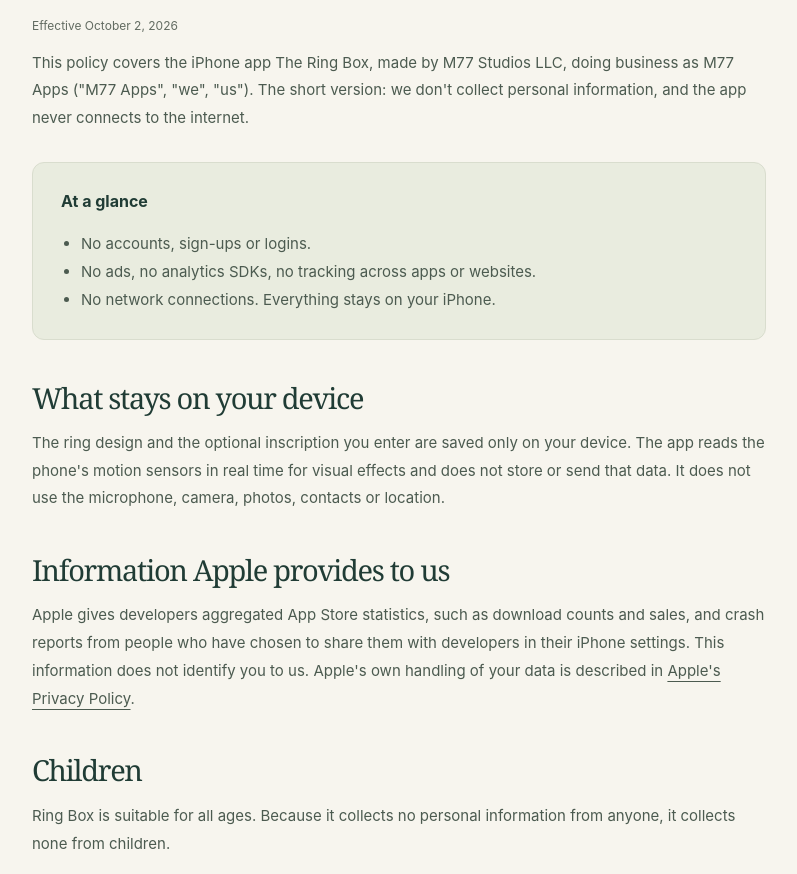
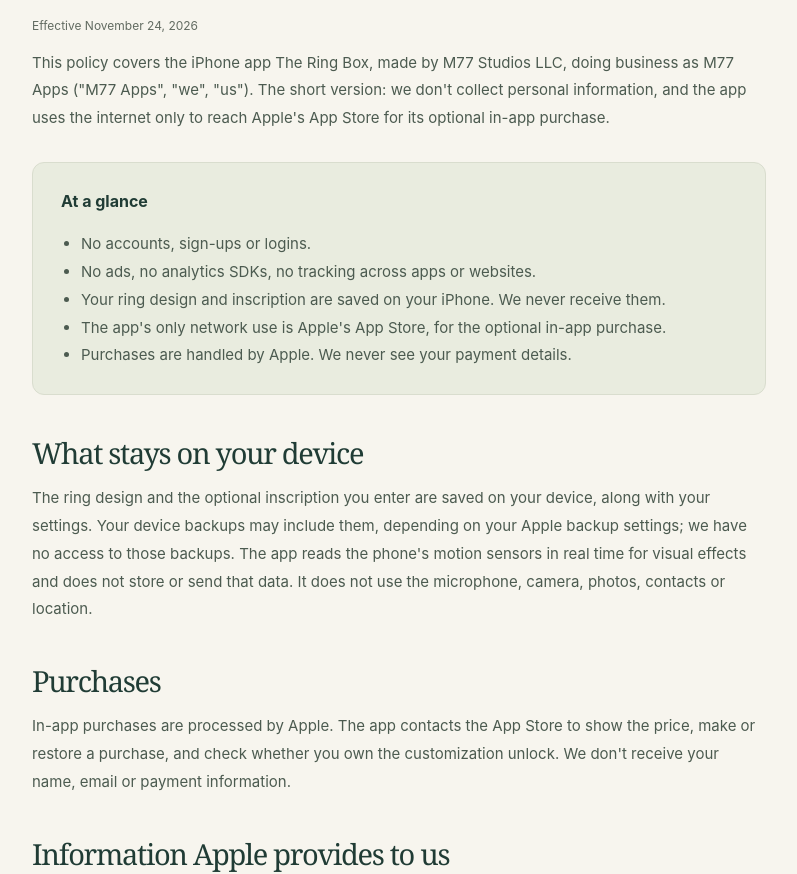
Before and after one commit to m77apps7/m77apps-site, a plain HTML site: page ringbox/privacy/index.html in a window 1280 px wide. Shown: the part 290-1164 px from the top of the page, without its empty margins (241-1038 px from the left). Drawn offline with Linux system fonts and the light colour scheme.

Commit message:
Ring Box privacy policy: purchases, App Store network use, backups (t-316)
Co-Authored-By: Claude Opus 5.5 <noreply@anthropic.com>

```diff
--- a/ringbox/privacy/index.html
+++ b/ringbox/privacy/index.html
@@ -4,46 +4,51 @@
 <meta charset="utf-8">
 <meta name="viewport" content="width=device-width, initial-scale=1">
 <title>The Ring Box Privacy Policy · M77 Apps</title>
-<meta name="description" content="Privacy policy for The Ring Box, the proposal app for iPhone: your ring design and inscription stay on your phone and are never uploaded.">
+<meta name="description" content="Privacy policy for The Ring Box, the proposal app for iPhone: your ring design and inscription stay on your phone, and we never receive them.">
 <link rel="canonical" href="https://m77apps.com/ringbox/privacy/">
-<meta property="og:type" content="website"><meta property="og:site_name" content="M77 Apps"><meta property="og:title" content="The Ring Box Privacy Policy"><meta property="og:description" content="Privacy policy for The Ring Box, the proposal app for iPhone: your ring design and inscription stay on your phone and are never uploaded."><meta property="og:url" content="https://m77apps.com/ringbox/privacy/"><meta property="og:image" content="https://m77apps.com/images/the-ring-box-website-hero.jpg"><meta property="og:image:width" content="1536"><meta property="og:image:height" content="1024"><meta property="og:image:alt" content="Marketing mockup of The Ring Box, a digital proposal ring box, on an open foldable iPhone"><meta name="twitter:card" content="summary_large_image">
-<script type="application/ld+json">{"@context":"https://schema.org","@type":"WebPage","name":"The Ring Box Privacy Policy","description":"Privacy policy for The Ring Box, the proposal app for iPhone: your ring design and inscription stay on your phone and are never uploaded.","url":"https://m77apps.com/ringbox/privacy/","inLanguage":"en","about":{"@type":"MobileApplication","name":"The Ring Box","url":"https://m77apps.com/ringbox/"},"publisher":{"@type":"Organization","@id":"https://m77apps.com/#org","name":"M77 Apps","legalName":"M77 Studios LLC","url":"https://m77apps.com/","logo":"https://m77apps.com/images/m77-logo-512.png","email":"support@m77apps.com"}}</script>
+<meta property="og:type" content="website"><meta property="og:site_name" content="M77 Apps"><meta property="og:title" content="The Ring Box Privacy Policy"><meta property="og:description" content="Privacy policy for The Ring Box, the proposal app for iPhone: your ring design and inscription stay on your phone, and we never receive them."><meta property="og:url" content="https://m77apps.com/ringbox/privacy/"><meta property="og:image" content="https://m77apps.com/images/the-ring-box-website-hero.jpg"><meta property="og:image:width" content="1536"><meta property="og:image:height" content="1024"><meta property="og:image:alt" content="Marketing mockup of The Ring Box, a digital proposal ring box, on an open foldable iPhone"><meta name="twitter:card" content="summary_large_image">
+<script type="application/ld+json">{"@context":"https://schema.org","@type":"WebPage","name":"The Ring Box Privacy Policy","description":"Privacy policy for The Ring Box, the proposal app for iPhone: your ring design and inscription stay on your phone, and we never receive them.","url":"https://m77apps.com/ringbox/privacy/","inLanguage":"en","about":{"@type":"MobileApplication","name":"The Ring Box","url":"https://m77apps.com/ringbox/"},"publisher":{"@type":"Organization","@id":"https://m77apps.com/#org","name":"M77 Apps","legalName":"M77 Studios LLC","url":"https://m77apps.com/","logo":"https://m77apps.com/images/m77-logo-512.png","email":"support@m77apps.com"}}</script>
 <link rel="stylesheet" href="../../style.css">
 <meta name="theme-color" content="#f7f5ee"><link rel="icon" href="../../favicon.svg" type="image/svg+xml"><script data-goatcounter="https://m77apps.goatcounter.com/count" async src="https://gc.zgo.at/count.js"></script></head>
 <body><a class="skip-link" href="#main">Skip to content</a><header class="site"><a class="brand" href="../../" aria-label="M77 Apps home"><span class="brand-mark" aria-hidden="true">m<span>77</span></span><span>M77 Apps<span class="brand-sub">An independent app studio</span></span></a><nav aria-label="Main navigation"><a href="../../#apps">Our apps</a><a href="../../#studio">The studio</a><a class="nav-contact" href="../../#contact">Say hello <span aria-hidden="true">↗</span></a></nav></header>
 <main id="main" class="document">
 
 <div class="document-breadcrumb"><a href="../">App support</a><span>/</span> Privacy policy</div><h1>The Ring Box Privacy Policy</h1>
-<p class="meta">Effective October 2, 2026</p>
+<p class="meta">Effective November 24, 2026</p>
 
-<p>This policy covers the iPhone app The Ring Box, made by M77 Studios LLC, doing business as M77 Apps ("M77 Apps", "we", "us"). The short version: we don't collect personal information, and the app never connects to the internet.</p>
+<p>This policy covers the iPhone app The Ring Box, made by M77 Studios LLC, doing business as M77 Apps ("M77 Apps", "we", "us"). The short version: we don't collect personal information, and the app uses the internet only to reach Apple's App Store for its optional in-app purchase.</p>
 
 <div class="summary">
   <strong>At a glance</strong>
   <ul>
     <li>No accounts, sign-ups or logins.</li>
     <li>No ads, no analytics SDKs, no tracking across apps or websites.</li>
-    <li>No network connections. Everything stays on your iPhone.</li>
+    <li>Your ring design and inscription are saved on your iPhone. We never receive them.</li>
+    <li>The app's only network use is Apple's App Store, for the optional in-app purchase.</li>
+    <li>Purchases are handled by Apple. We never see your payment details.</li>
   </ul>
 </div>
 
 <h2>What stays on your device</h2>
-<p>The ring design and the optional inscription you enter are saved only on your device. The app reads the phone's motion sensors in real time for visual effects and does not store or send that data. It does not use the microphone, camera, photos, contacts or location.</p>
+<p>The ring design and the optional inscription you enter are saved on your device, along with your settings. Your device backups may include them, depending on your Apple backup settings; we have no access to those backups. The app reads the phone's motion sensors in real time for visual effects and does not store or send that data. It does not use the microphone, camera, photos, contacts or location.</p>
+
+<h2>Purchases</h2>
+<p>In-app purchases are processed by Apple. The app contacts the App Store to show the price, make or restore a purchase, and check whether you own the customization unlock. We don't receive your name, email or payment information.</p>
 
 <h2>Information Apple provides to us</h2>
 <p>Apple gives developers aggregated App Store statistics, such as download counts and sales, and crash reports from people who have chosen to share them with developers in their iPhone settings. This information does not identify you to us. Apple's own handling of your data is described in <a href="https://www.apple.com/legal/privacy/">Apple's Privacy Policy</a>.</p>
 
 <h2>Children</h2>
-<p>Ring Box is suitable for all ages. Because it collects no personal information from anyone, it collects none from children.</p>
+<p>The Ring Box is suitable for all ages. Because it collects no personal information from anyone, it collects none from children.</p>
 
 <h2>Selling or sharing data</h2>
 <p>We do not sell or share personal information, and we do not use it for advertising. This applies to residents of every region, including California and the European Union.</p>
 
 <h2>Deleting your data</h2>
-<p>Deleting the app removes everything it stored on your device.</p>
+<p>Deleting the app removes everything it stored on your device. Backup copies are managed in your Apple settings. Deleting the app does not cancel or refund a purchase, and you can restore it at any time.</p>
 
 <h2>Changes</h2>
-<p>If we change this policy, we will update this page and the effective date above. If Ring Box ever starts collecting personal information, we will update this policy and its App Store privacy details before that version is released.</p>
+<p>If we change this policy, we will update this page and the effective date above. If The Ring Box ever starts collecting personal information, we will update this policy and its App Store privacy details before that version is released.</p>
 
 <h2>Contact</h2>
 <p>Questions about privacy: <a href="mailto:privacy@m77apps.com">privacy@m77apps.com</a></p>
```
Also changed, not shown: ringbox/index.html (+2 -2 lines), llms.txt.
